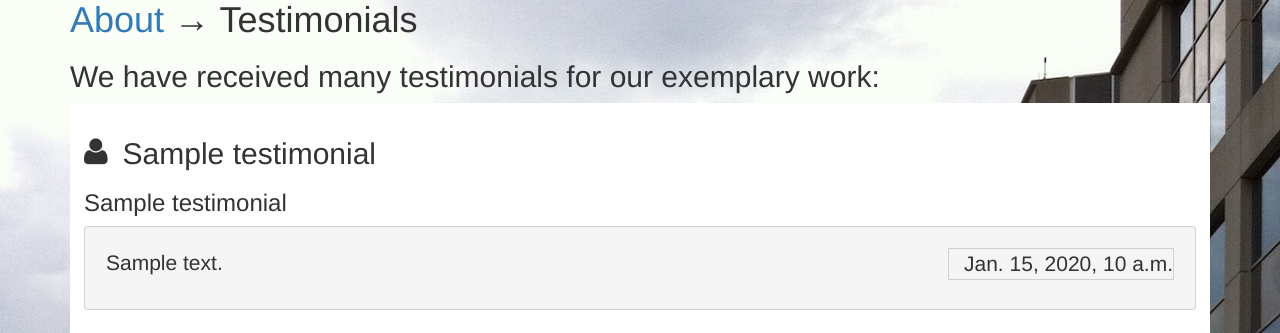
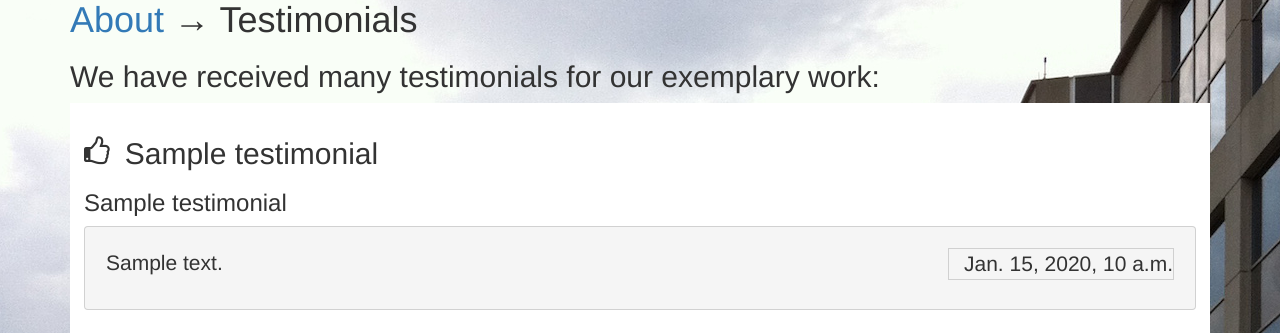
Before and after one commit to ACLARKNET/aclarknet-django, a Django app: page /about/testimonials in a window 1280 px wide. Shown: the part 148-481 px from the top of the page. Run offline with Django 3.2, Linux system fonts and the light colour scheme; tables that the repository leaves empty hold one stand-in row (values such as "Sample post"); some libraries are stand-ins or nearby versions.

Commit message:
Update(s)

```diff
--- a/aclarknet/aclarknet/aclarknet/templates/testimonials.html
+++ b/aclarknet/aclarknet/aclarknet/templates/testimonials.html
@@ -12,7 +12,7 @@
     <h2 class="width">We have received many testimonials for our exemplary work:</h2>
     {% for testimonial in testimonials %}
     <div class="background-white padding">
-        <h2><i class="fa fa-user wrap"></i>{{ testimonial.name }}</h2>
+        <h2><i class="fa fa-thumbs-o-up wrap"></i>{{ testimonial.name }}</h2>
         <h3>{{ testimonial.title }}</h3>
         <div class="quote">
             <p class="border wrap-right">{{ testimonial.date }}</p>
```
